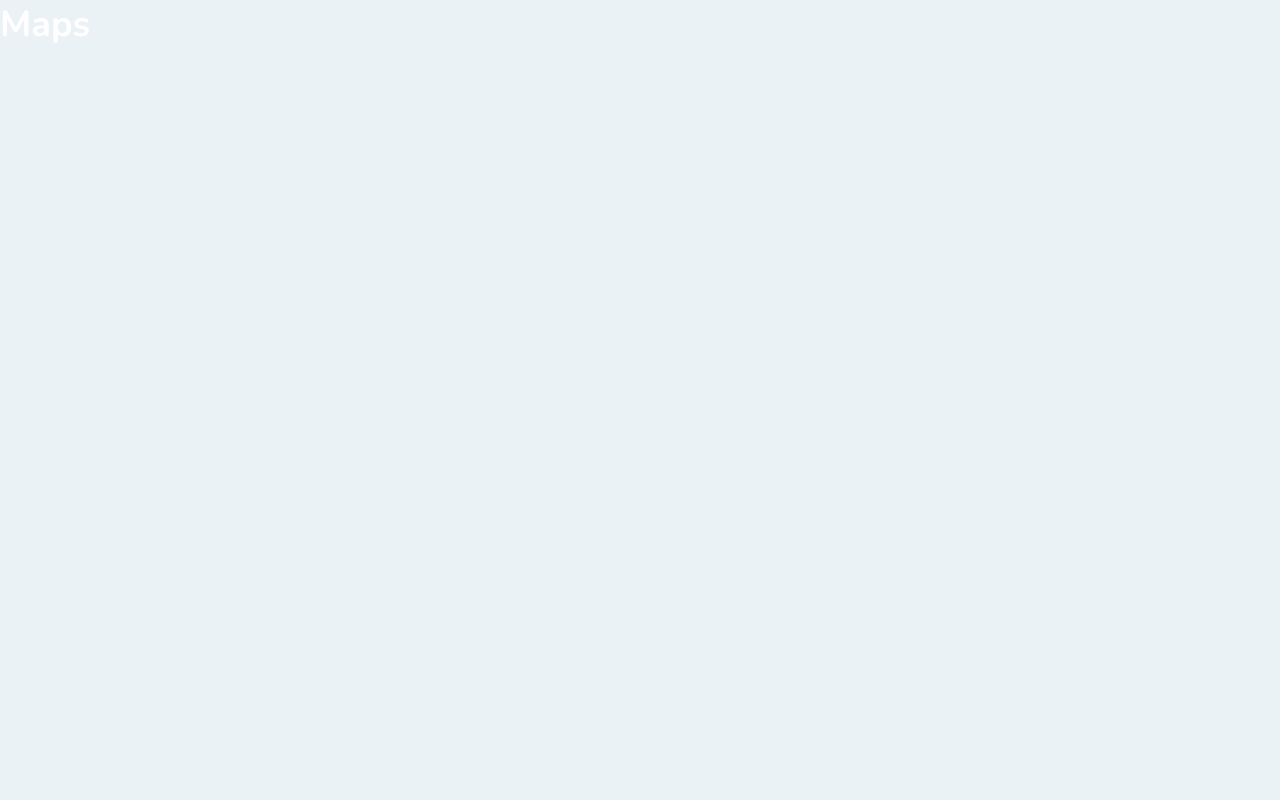
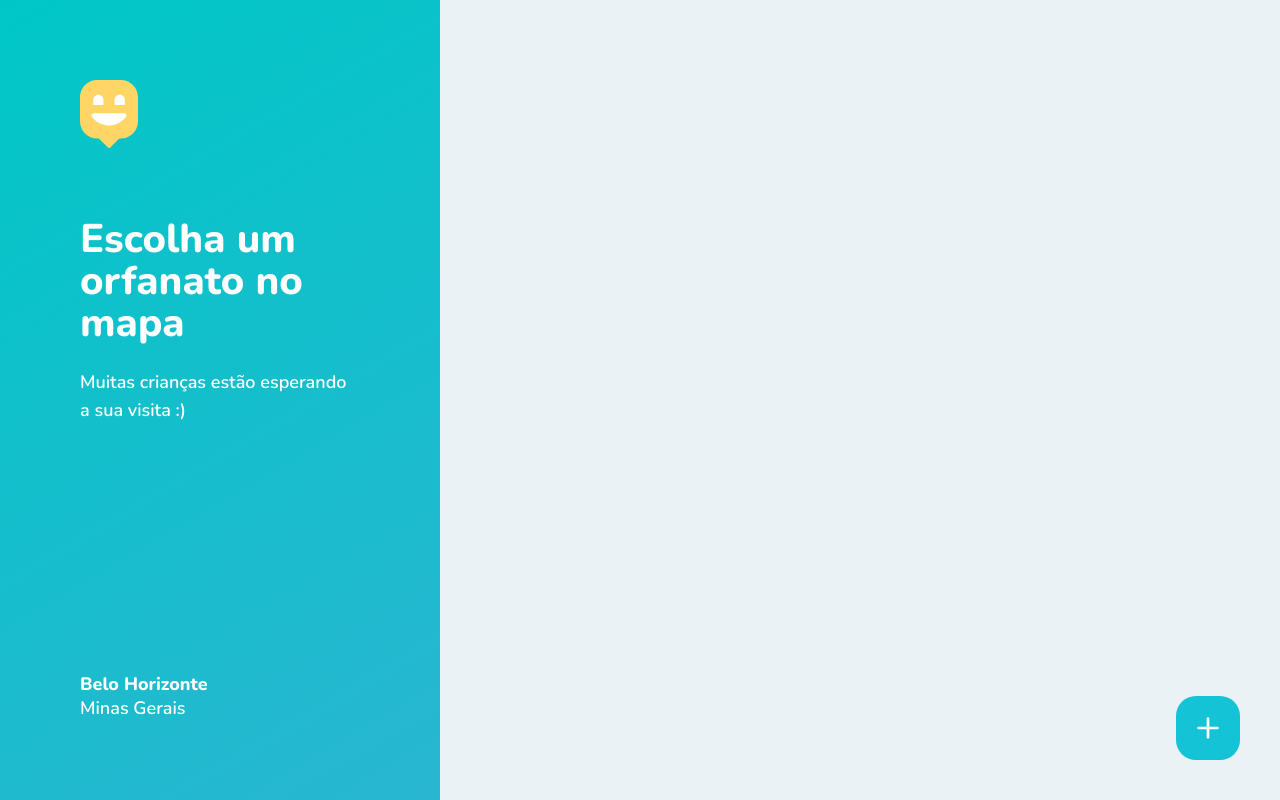
Before and after one commit to MatheusCandido1/happy-web, a React (Create React App) app: page /app in a window 1280 px wide. Built offline with nearby package versions, Linux system fonts and the light colour scheme.

Commit message:
add-orphanage-page

```diff
--- a/src/screens/OrphanagesMap.tsx
+++ b/src/screens/OrphanagesMap.tsx
@@ -1,9 +1,38 @@
 import React from 'react';
 
+import { Link } from 'react-router-dom';
+
+import { FiPlus } from 'react-icons/fi'
+
+import MapMarker from '../assets/images/map-marker.svg';
+
+import '../styles/screens/orphanages.css';
 
 function OrphanagesMap() {
   return (
-    <h1>Maps</h1>
+    <div id="page-map">
+      <aside>
+        <header>
+          <img src={MapMarker} alt="Happy" />
+
+          <h2>Escolha um orfanato no mapa</h2>
+          <p>Muitas crianças estão esperando a sua visita :)</p>
+        </header>
+
+        <footer>
+          <strong>Belo Horizonte</strong>
+          <span>Minas Gerais</span>
+        </footer>
+      </aside>
+
+      <div>
+
+      </div>
+
+      <Link to="" className="create-orphanage">
+        <FiPlus size={32} color="#FFF" />
+      </Link>
+    </div>
   );
 }
 
--- /dev/null
+++ b/src/styles/screens/orphanages.css
@@ -0,0 +1,63 @@
+#page-map {
+    width: 100vw;
+    height: 100vh;
+
+    position: relative;
+    display: flex;
+}
+
+#page-map aside {
+    width: 440px;
+    background: linear-gradient(329.54deg, #29B6D1 0%, #00C7C7 100%);
+    padding: 80px;
+
+    display: flex;
+    flex-direction: column;
+    justify-content: space-between;
+}
+
+#page-map aside h2 {
+    font-size: 40px;
+    font-weight: 800;
+    line-height: 42px;
+    margin-top: 64px;
+}
+
+#page-map aside p {
+    line-height: 28px;
+    margin-top: 24px;
+}
+
+#page-map aside footer {
+    display: flex;
+    flex-direction: column;
+
+    line-height: 24px;
+}
+
+#page-map aside footer strong {
+    font-weight: 800;
+}
+
+#page-map .create-orphanage {
+    position: absolute;
+
+    right: 40px;
+    bottom: 40px;
+
+    width: 64px;
+    height: 64px;
+
+    background: #15C3D6;
+    border-radius: 20px;
+
+    display: flex;
+    justify-content: center;
+    align-items: center;
+
+    transition: background-color 0.5s;
+}
+
+#page-map .create-orphanage:hover {
+    background: #17D6EB;
+}
```
